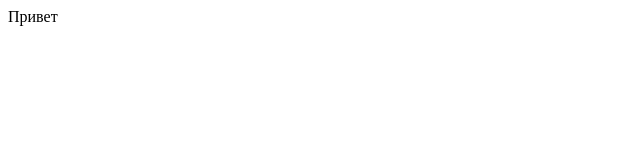
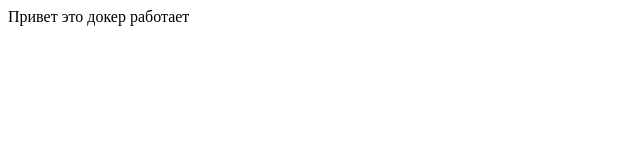
Before and after one commit to feniiksa/fabgos, a website built with Vite: page frontend/index.html in a window 1280 px wide. Shown: the whole page, without its empty margins (0-640 px from the left). Built offline with nearby package versions, Linux system fonts and the light colour scheme.

Commit message:
новый докер

```diff
--- a/frontend/index.html
+++ b/frontend/index.html
@@ -6,6 +6,6 @@
     <title>Vite App</title>
   </head>
   <body>
-    Привет
+    Привет это докер работает
   </body>
 </html>
```
Also changed, not shown: 3 other files.
